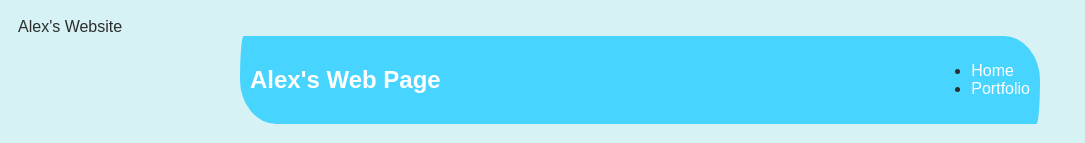
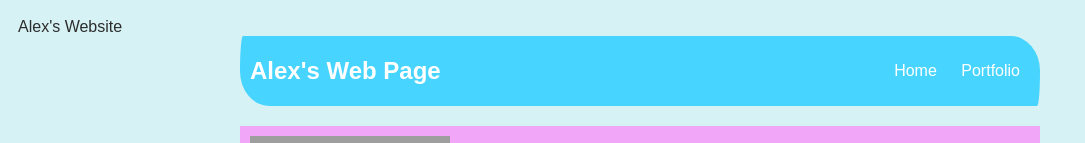
Before and after one commit to AlexLeonard11/AlexLeonard11.github.io, a plain HTML site: page index.html in a window 1280 px wide. Shown: the top 143 px of the page, without its empty margins (0-1085 px from the left). Drawn offline with Linux system fonts and the light colour scheme; grey boxes are pictures that could not be loaded.

Commit message:
add portfolio.html file

```diff
--- a/index.html
+++ b/index.html
@@ -74,12 +74,8 @@
             <nav>
                 <h1>Alex's Web Page</h1>
                 <ul id="nav-ul">
-                    <li>
-                       <a href="index.html"> Home</a>
-                    </li>
-                    <li>
-                     <a href="https://www.stcharles.k12.la.us/HAHNVILLE"> Portfolio</a>
-                    </li>
+                 <li class="nav-li"><a class="nav-a" href="index.html">Home</a></li>
+                 <li class="nav-li"><a class="nav-a" href="https://5500-alexleonard-alexleonard-lltnkkqwxu7.ws-us63.gitpod.io/portfolio.html">Portfolio</a></li>
                 </ul>
             </nav>
 
```
Also changed, not shown: portfolio.html (+2 -6 lines).
